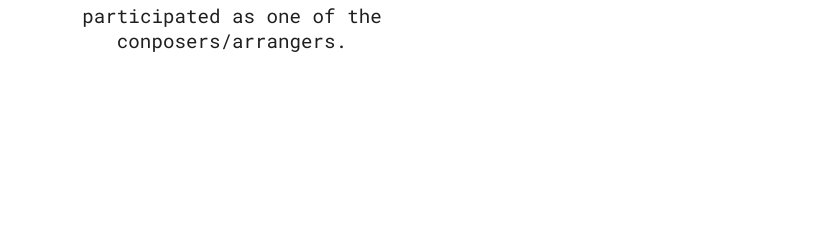
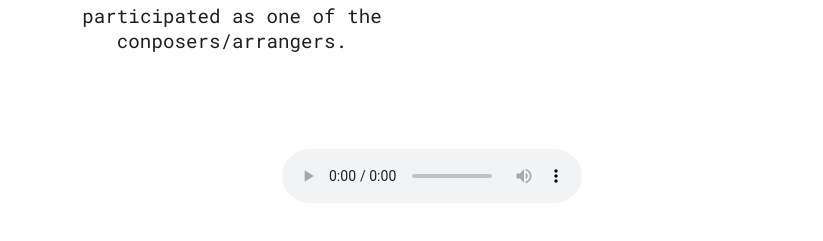
Before and after one commit to Weathersonmusic/Homepage, a plain HTML site: page clientworks.html in a window 1280 px wide. Shown: the part 1316-1557 px from the top of the page, without its empty margins (208-1031 px from the left). Before the commit the page ends 1465 px from the top, so only its background shows below. Drawn offline with Linux system fonts and the light colour scheme.

Commit message:
Update clientworks.html

```diff
--- a/clientworks.html
+++ b/clientworks.html
@@ -100,6 +100,12 @@
             </a>
             <p>provided music</p>
     </li>
+    <li>
+    <audio controls>
+  <source src="sample.mp3" type="audio/mpeg">
+  Your browser does not support the audio element.
+</audio>
+    </li>
   </ul>
 </body>
 </html>
```
